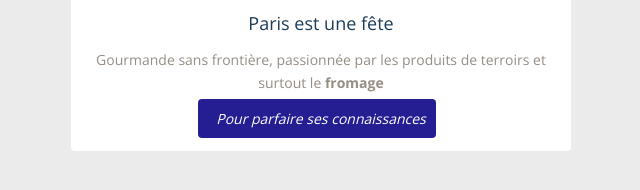
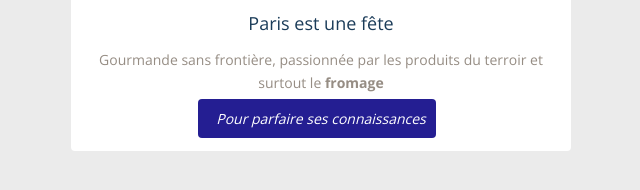
Before and after one commit to KheiraBenmed/profile, a plain HTML site: page index.html in a window 1280 px wide. Shown: the part 196-386 px from the top of the page, 319-959 px from the left. Drawn offline with nearby package versions, Linux system fonts and the light colour scheme.

Commit message:
my profile page

```diff
--- a/index.html
+++ b/index.html
@@ -19,7 +19,7 @@
         <img src="images/KB.jpg" id="img-profile" class="img-circle" alt="Kheira">
         <h1>Kheira B.</h1>
         <h2>Paris est une fête</h2>
-          <p>Gourmande sans frontière, passionnée par les produits de terroirs et surtout le <strong>fromage</strong>
+          <p>Gourmande sans frontière, passionnée par les produits du terroir et surtout le <strong>fromage</strong>
           </p>
           <a href="https://www.fromages.com/fr/encyclopedie" class= "btn-purple"><i class="fa-blind">Pour parfaire ses connaissances</a>
       </div>
```
